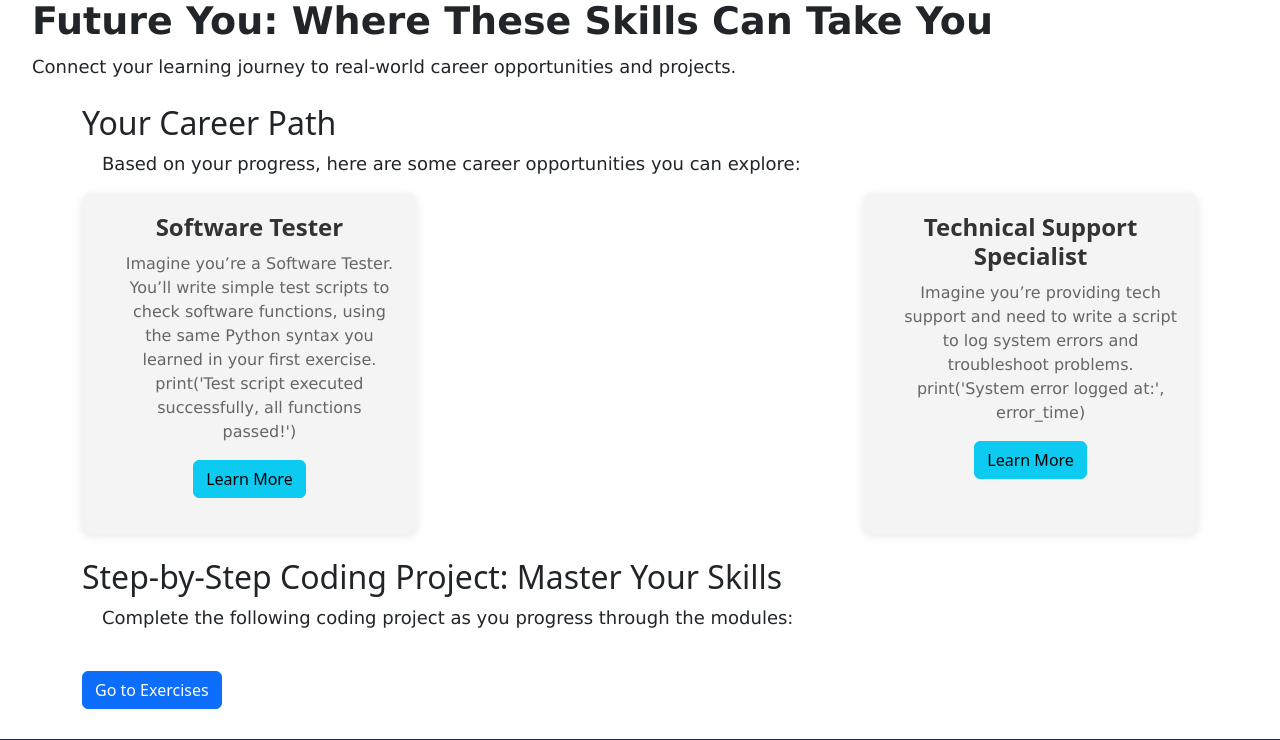
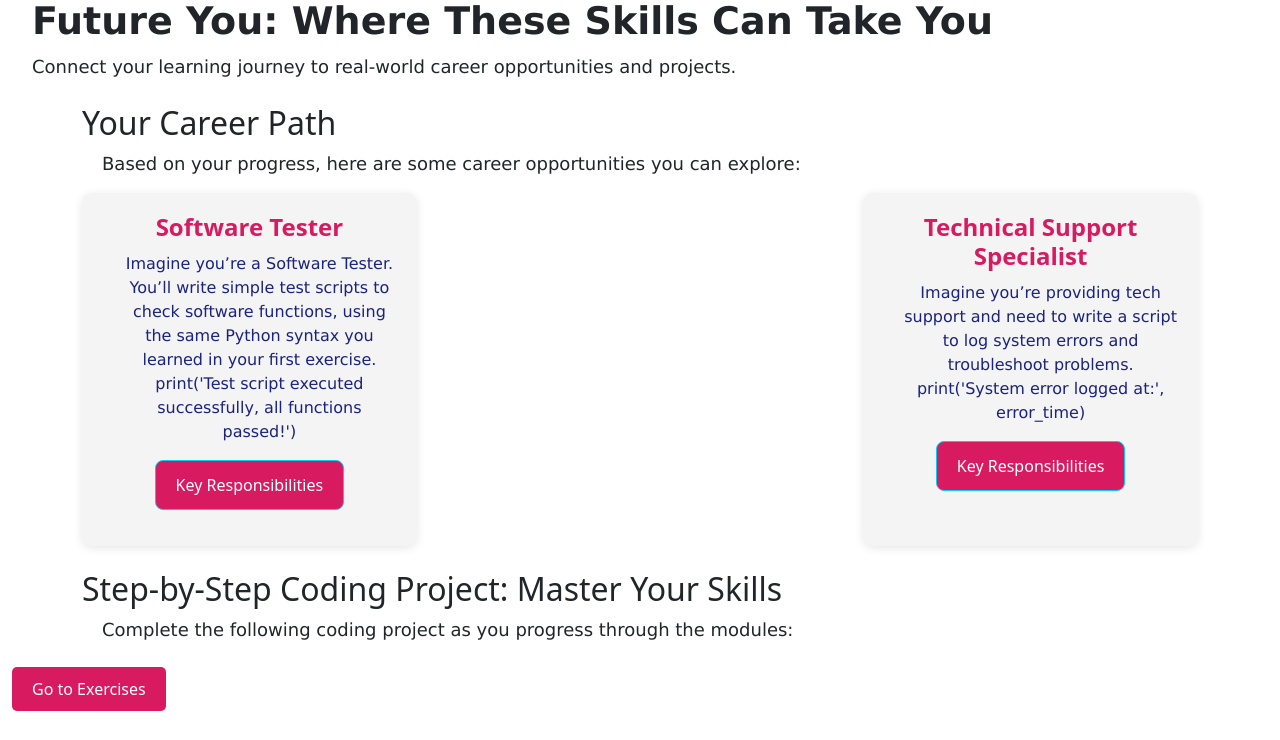
Before and after one commit to OMTPC/code-tutor, a Flask app: page /future_you in a window 1280 px wide. Shown: the part 201-941 px from the top of the page. Run offline with Flask 3, Linux system fonts and the light colour scheme; a user stored in the database is signed in.

Commit message:
futureyou style

```diff
--- a/static/css/styles.css
+++ b/static/css/styles.css
@@ -622,6 +622,20 @@ body, html {
     width: 100%;
 }
 
+.btn-exercise {
+    background-color: #D81B60 !important;
+    color: white !important;
+    border: none !important;
+    font-family: Verdana, Geneva, Tahoma, sans-serif;
+    font-size: 18px !important;
+    padding: 8px 79px !important;
+    height: auto !important;
+    border-radius: 5px;
+}
+
+
+
+
 /* -------------------------------future you section career path styles----------------------------------------------- */
 .career-paths-container {
     display: flex;
@@ -647,12 +661,37 @@ body, html {
 .career-title {
     font-size: 1.5rem;
     font-weight: bold;
-    color: #333;
+    color: #D81B60;
     text-decoration: none;
 }
 
 .career-description {
     font-size: 1rem;
-    color: #666;
+    color: #1a237e;
     margin-top: 10px;
 }
+
+.btn-custom {
+    background-color: #D81B60 !important;
+    color: white;
+    padding: 10px 20px;
+    border: none;
+    border-radius: 5px;
+    font-size: 1rem;
+}
+
+
+/* Customize Learn More Button */
+.learn-more-btn {
+    background-color: #D81B60;  /* Custom background */
+    color: white;  /* Text color */
+    padding: 12px 20px;  /* Padding to make it larger */
+    font-size: 1rem;  /* Font size */
+    border-radius: 8px;  /* Rounded corners */
+
+}
+
+.learn-more-btn:hover {
+    background-color: #D81B60;  /* Darker color on hover */
+    cursor: pointer;  /* Pointer cursor */
+}
--- a/templates/exercise.html
+++ b/templates/exercise.html
@@ -21,13 +21,13 @@
                 <ul class="list-group">
                     <!-- Exercise 1 Button (always enabled) -->
                     <li class="list-group-item">
-                        <a href="#" class="exercise-link btn btn-primary" data-id="{{ exercises[0].exerciseid }}">Exercise 1</a>
+                        <a href="#" class="exercise-link btn btn-exercise" data-id="{{ exercises[0].exerciseid }}">Exercise 1</a>
                     </li>
 
                     <!-- Exercise 2 Button (conditionally enabled) -->
                     <li class="list-group-item">
                         <!-- Only enable exercise 2 if the first exercise is completed -->
-                        <a href="#" class="exercise-link btn btn-primary {% if exercise_progress[1].status == 'available' %}enabled{% else %}disabled{% endif %}" data-id="{{ exercises[1].exerciseid }}">Exercise 2</a>
+                        <a href="#" class="exercise-link btn btn-exercise {% if exercise_progress[1].status == 'available' %}enabled{% else %}disabled{% endif %}" data-id="{{ exercises[1].exerciseid }}">Exercise 2</a>
                     </li>
                 </ul>
             </nav>
--- a/templates/future_you.html
+++ b/templates/future_you.html
@@ -12,10 +12,9 @@
 
     <div class="container mt-4">
         <div class="row">
-
-        <h2>Your Career Path</h2>
-        <p>Based on your progress, here are some career opportunities you can explore:</p>
-
+            <h2 class="text-left">Your Career Path</h2>
+            <p class="text-left">Based on your progress, here are some career opportunities you can explore:</p>
+        </div>
         <!-- Career Path Box -->
         <div class="col-md-12 mb-4">
             <div class="learning-box">
@@ -29,7 +28,7 @@
                                 <p class="career-description">{{ career.description }}</p>
 
                                 <!-- Learn More Button -->
-                                <button class="btn btn-info learn-more-btn" data-csid="{{ career.CSid }}">Learn More</button>
+                                <button class="btn btn-info learn-more-btn" data-csid="{{ career.CSid }}">Key Responsibilities</button>
 
                                 <!-- Key Responsibilities Section (hidden initially) -->
                                 <div id="key-responsibilities-container-{{ career.CSid }}" class="key-responsibilities-container" style="text-align:left; color: #666">
@@ -81,12 +80,12 @@
     {% if second_exercise_completed %}
         <!-- Button redirects to the Dashboard after completing the second exercise -->
         <form method="POST">
-            <button type="submit" class="btn btn-primary">Go to Dashboard</button>
+            <button type="submit" class="btn btn-custom">Go to Dashboard</button>
         </form>
     {% else %}
         <!-- Button redirects to the Exercise page after completing the first exercise -->
         <form method="POST">
-            <button type="submit" class="btn btn-primary">Go to Exercises</button>
+            <button type="submit" class="btn btn-custom">Go to Exercises</button>
         </form>
     {% endif %}
     </div>
@@ -116,6 +115,8 @@ document.addEventListener('click', function(event) {
                         const responsibilitiesText = data.keyresponsibilities.replace(/\n/g, '<br>');
                         keyResponsibilitiesText.innerHTML = responsibilitiesText;  // Display the responsibilities
                         keyResponsibilitiesText.style.fontSize = '1rem';  // Apply font size
+                        keyResponsibilitiesContainer.style.padding = '10px 0';
+                        keyResponsibilitiesContainer.style.color = '#1a237e';  // Apply text color
                         keyResponsibilitiesContainer.style.display = 'block';  // Show the responsibilities
                     }
                 })
```
Also changed, not shown: instance/codetutorDB.db.
